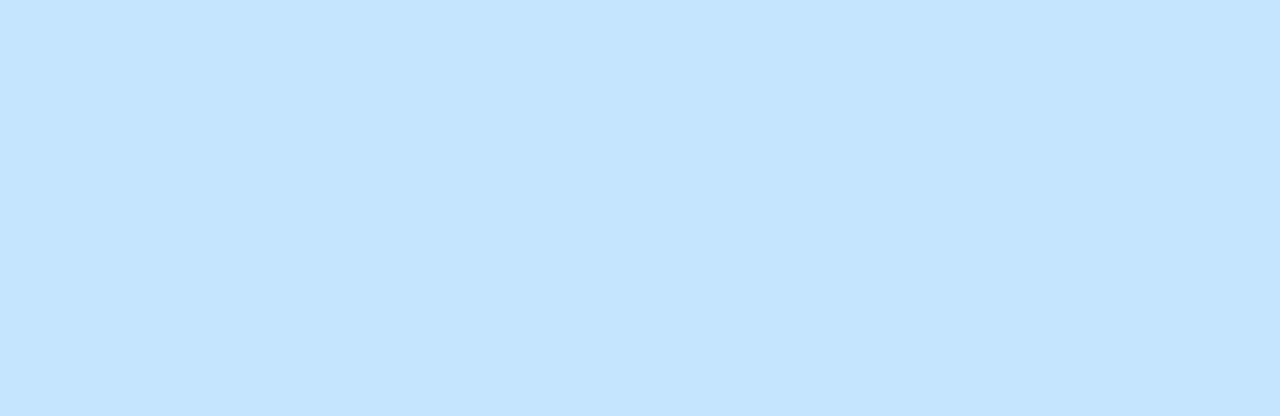
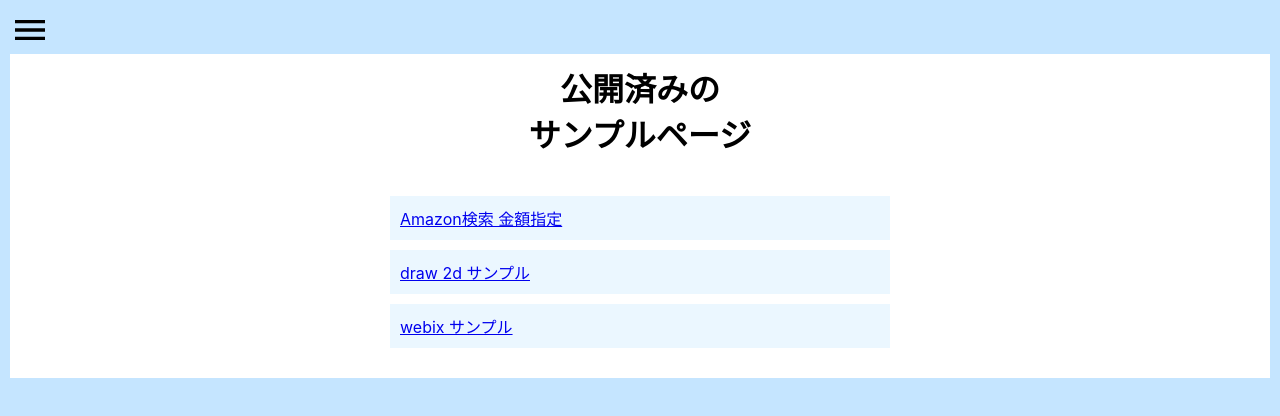
Before and after one commit to NagaJun1/sample_react_ts, a React (Create React App) app: page /sample_react_ts/sample in a window 1280 px wide. Before the commit this address had no page. Shown: the top 416 px of the page. Built offline with nearby package versions, Linux system fonts and the light colour scheme.

Commit message:
サンプル一覧ページを作成

```diff
--- a/src/App.tsx
+++ b/src/App.tsx
@@ -4,7 +4,8 @@ import { BrowserRouter, Route, Routes } from 'react-router-dom';
 import Author from './pages/Author';
 import Reports from './pages/Report';
 import Home from './pages/Home';
-import { APP_NAME } from './const/string';
+import { APP_NAME, PATH } from './const/string';
+import Samples from './pages/Sample';
 
 const App = () => {
   // 各ページのパス設定
@@ -13,6 +14,7 @@ const App = () => {
       <Route path={APP_NAME + '/'} element={<Home />} />
       <Route path={APP_NAME + '/author'} element={<Author />} />
       <Route path={APP_NAME + '/report'} element={<Reports />} />
+      <Route path={PATH.SAMPLE} element={<Samples />} />
     </Routes>
   </BrowserRouter>;
 };
--- a/src/const/string.ts
+++ b/src/const/string.ts
@@ -1 +1,5 @@
 export const APP_NAME: String = "sample_react_ts";
+
+export const PATH = {
+  SAMPLE: '/' + APP_NAME + '/sample'
+};
--- /dev/null
+++ b/src/css/Sample.css
@@ -0,0 +1,5 @@
+.link {
+  padding: 10px;
+  margin: 10px;
+  background-color: rgb(235, 247, 255);
+}
--- a/src/pages/Menu.tsx
+++ b/src/pages/Menu.tsx
@@ -1,6 +1,6 @@
 import { useState } from "react";
 import menuIcon from '../images/menu.svg';
-import { APP_NAME } from "../const/string";
+import { APP_NAME, PATH } from "../const/string";
 
 const Menus = () => {
 
@@ -17,6 +17,7 @@ const Menus = () => {
     <div className={unvisible ? 'unvisible' : 'visible'}>
       <Link name="ホーム" link={'/' + APP_NAME} />
       <Link name="記事" link={'/' + APP_NAME + "/report"} />
+      <Link name="サンプルコード・ページ" link={PATH.SAMPLE} />
       <Link name="筆者プロフィール" link={'/' + APP_NAME + "/author"} />
     </div>
   </div>;
--- /dev/null
+++ b/src/pages/Sample.tsx
@@ -0,0 +1,45 @@
+import Menus from "./Menu";
+import '../css/Sample.css';
+import { ReactNode } from "react";
+
+const Samples = () => {
+  return <>
+    <Menus />
+    <h1> 公開済みの <br /> サンプルページ </h1>
+    <div className="honbun">
+      {linkList()}
+    </div>
+  </>;
+};
+
+/** リンク名・リンクURLをループで DOMに追加 */
+const linkList = () => {
+  let list: ReactNode[] = [];
+
+  pageList.forEach((value: string, key: string) => {
+    list.push(<Link name={key} link={value} />)
+  });
+  return list;
+}
+
+/** key: リンク名, value: リンクURL  */
+const pageList: Map<string, string> = new Map<string, string>([
+  [
+    "Amazon検索 金額指定",
+    "https://nagajun1.github.io/amazon_product_search/"
+  ], [
+    "draw 2d サンプル",
+    "https://nagajun1.github.io/sample_draw2d/"
+  ], [
+    "webix サンプル",
+    "https://nagajun1.github.io/webix_test/"
+  ]
+]);
+
+const Link = ({ name, link }: any) => {
+  return <div className='link'>
+    <a href={link}> {name} </a>
+  </div>
+};
+
+export default Samples;
```
